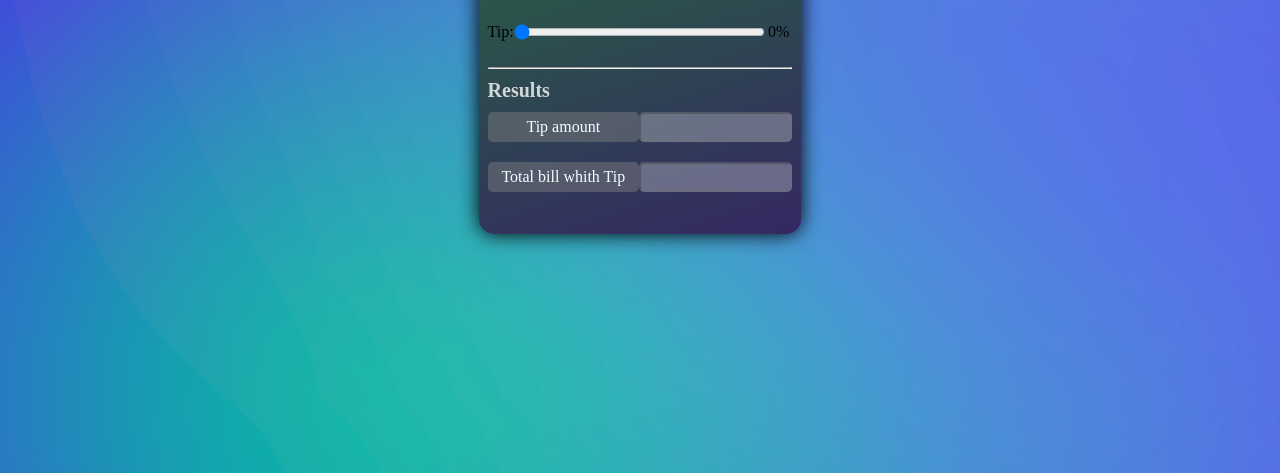
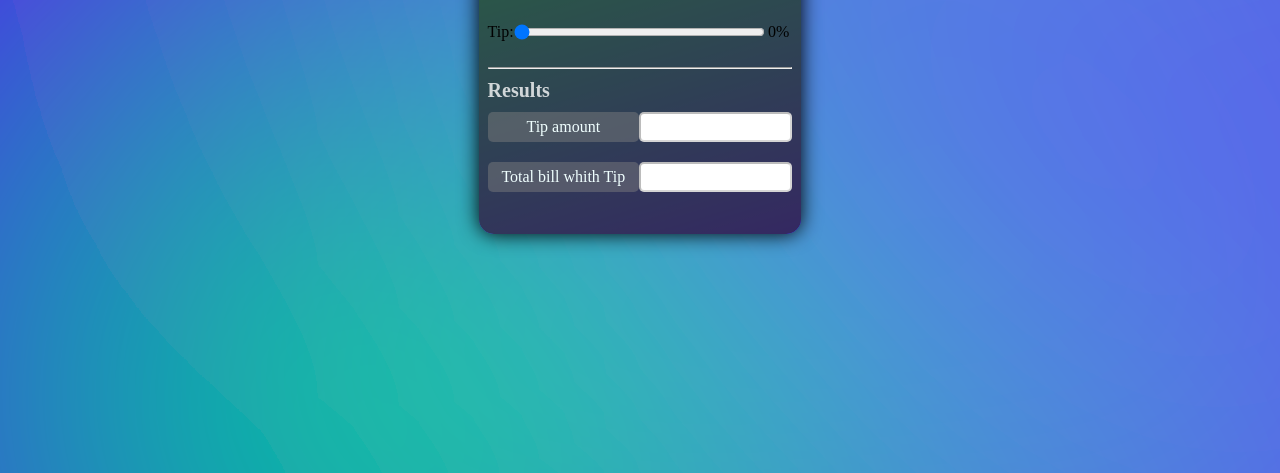
Before and after one commit to MauricioGoulartt/tipCalculator_JS, a plain HTML site: page index.html in a window 1280 px wide. Shown: the part 327-800 px from the top of the page. Drawn offline with Linux system fonts and the light colour scheme.

Commit message:
Update style.css

```diff
--- a/src/css/style.css
+++ b/src/css/style.css
@@ -40,6 +40,10 @@ input {
     width: 100%;
     height: 100%;
     border-radius: 5px;
+}
+
+input:disabled {
+    background-color: #ffffff;
 }
 
 .simbol {
```
